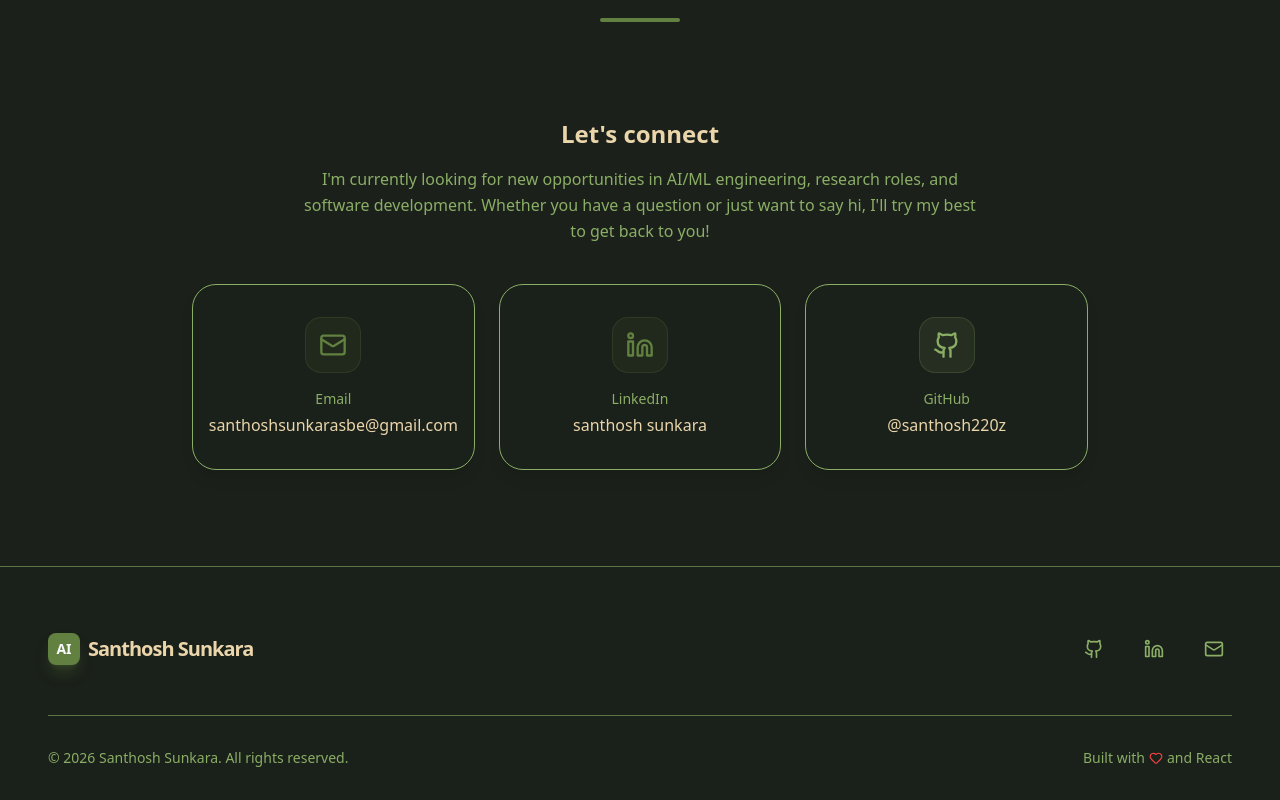
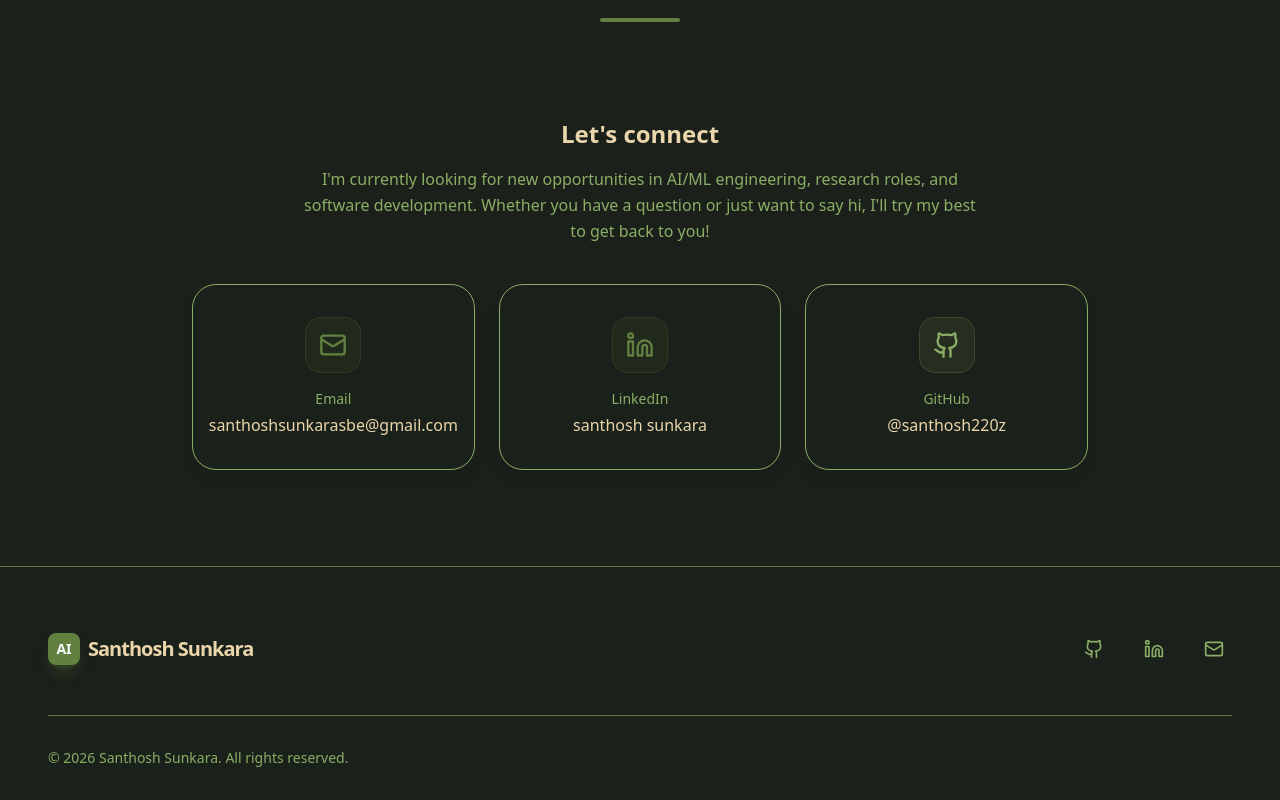
Before and after one commit to santhosh220z/Personal_Portifolio, a React app: page / in a window 1280 px wide. Shown: the part 6177-6977 px from the top of the page. Built offline with nearby package versions, Linux system fonts and the light colour scheme; the HTML template or start-up script is replaced by a standard one.

Commit message:
doing some clean up chnages for the portifolio.

```diff
--- a/src/components/Footer.jsx
+++ b/src/components/Footer.jsx
@@ -1,5 +1,5 @@
 import React from 'react';
-import { Github, Linkedin, Mail, Heart } from 'lucide-react';
+import { Github, Linkedin, Mail } from 'lucide-react';
 
 const Footer = () => {
   const currentYear = new Date().getFullYear();
@@ -32,9 +32,6 @@ const Footer = () => {
 
         <div className="mt-12 pt-8 border-t border-gray-800/60 flex flex-col md:flex-row justify-between items-center gap-4 text-sm text-gray-500">
           <p>© {currentYear} Santhosh Sunkara. All rights reserved.</p>
-          <p className="flex items-center gap-1">
-            Built with <Heart size={14} className="text-red-500" /> and React
-          </p>
         </div>
       </div>
     </footer>
```
